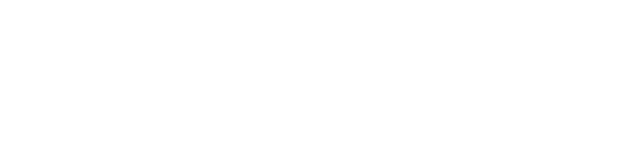
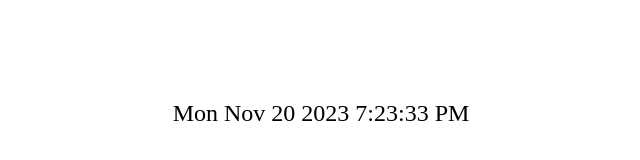
Before and after one commit to acciojob/clock-lal15aditi, a website: page main.html in a window 1280 px wide. Shown: the whole page, without its empty margins (319-959 px from the left). Drawn offline with Linux system fonts and the light colour scheme.

Commit message:
created a submission

```diff
--- a/main.html
+++ b/main.html
@@ -8,6 +8,7 @@
 
 <body>
 	<!-- the entire body must be written by student -->
+	<p id="timer" class="timer"></p>
     <script type="text/javascript" src="./script.js">
 </script>
 
--- a/script.js
+++ b/script.js
@@ -1 +1,19 @@
 //your JS code here. If required.
+// Function to update the timer
+function updateTimer() {
+  const timerElement = document.getElementById('timer');
+  const currentDate = new Date();
+
+  // Get the current date and time components
+  const date = currentDate.toDateString();
+  const time = currentDate.toLocaleTimeString();
+
+  // Display the date and time in the timer element
+  timerElement.textContent = `${date} ${time}`;
+}
+
+// Update the timer every second
+setInterval(updateTimer, 1000);
+
+// Initial call to display the timer immediately
+updateTimer();
--- a/styles.css
+++ b/styles.css
@@ -1 +1,7 @@
 /*  your css code here. If applicable */
+/* Styles for the timer */
+.timer {
+  font-size: 24px;
+  text-align: center;
+  margin-top: 100px;
+}
```
